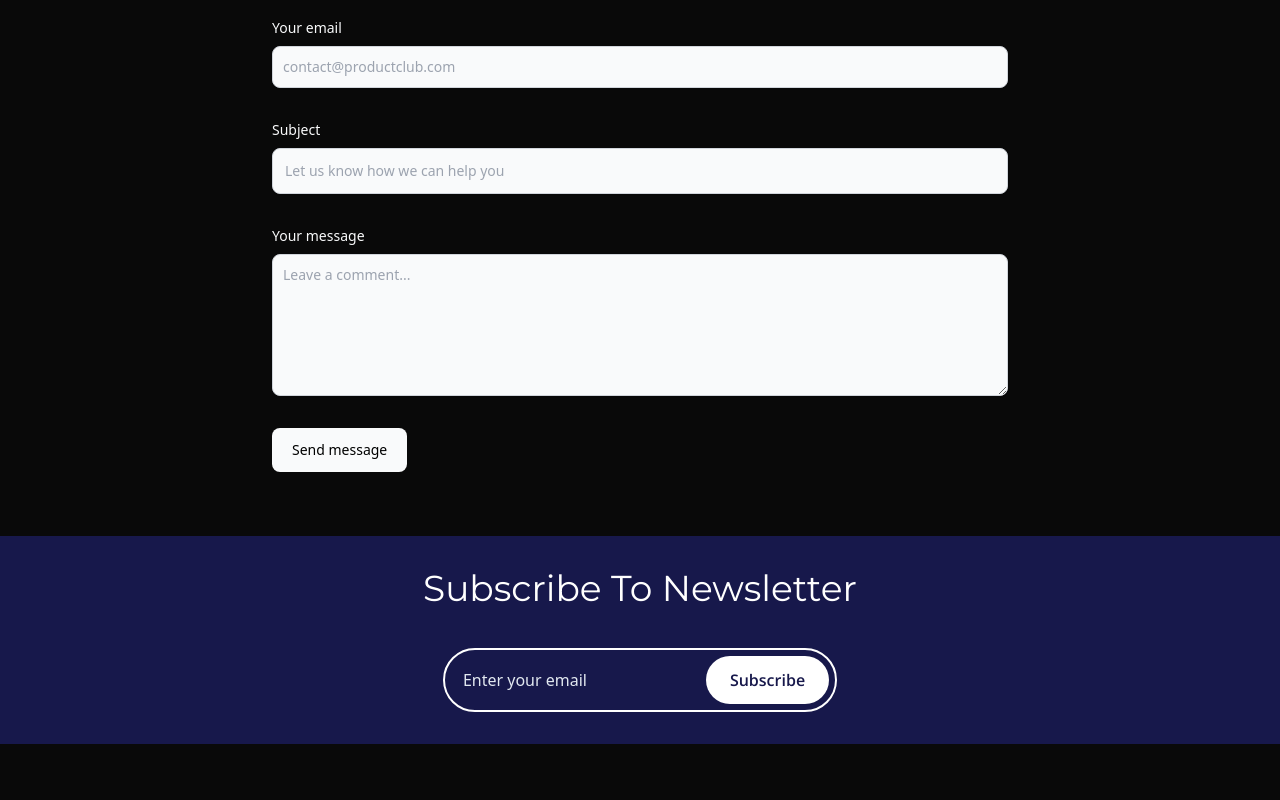
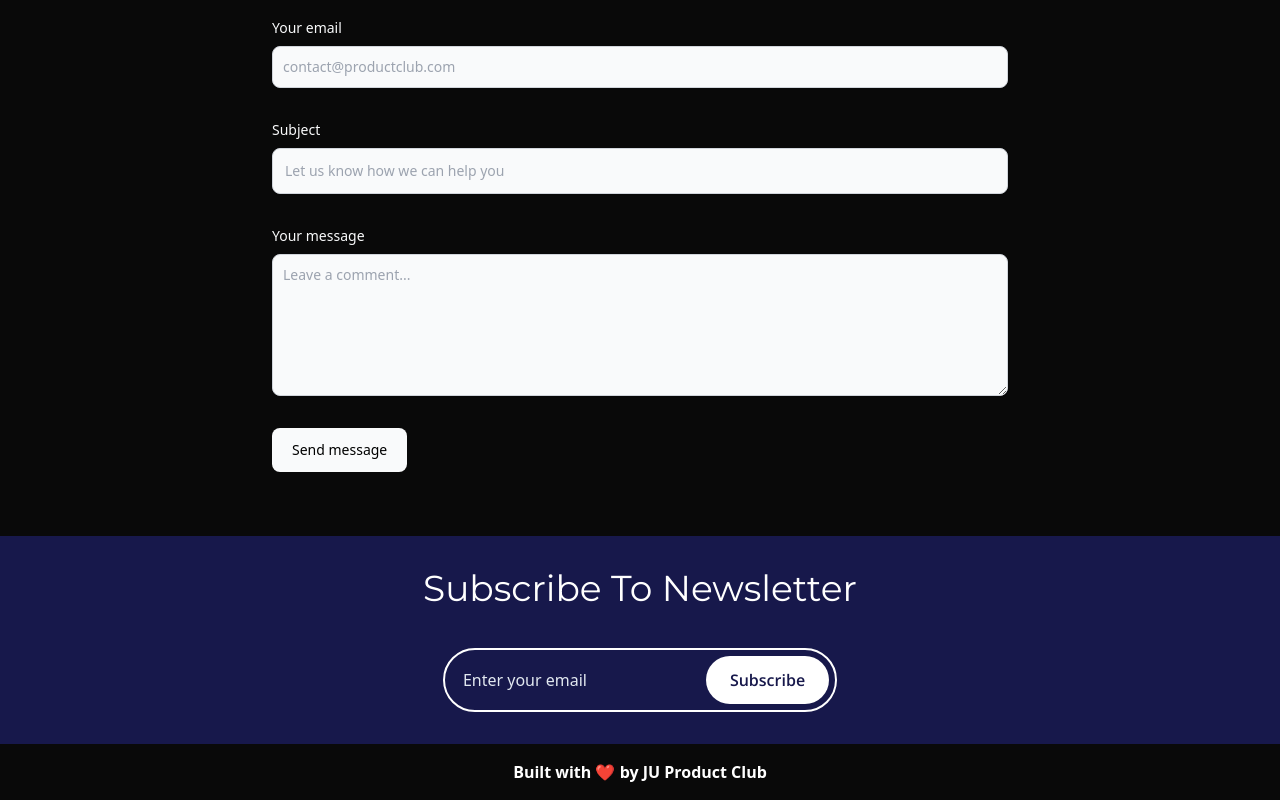
Before and after one commit to Jadavpur-University-Product-Club/official-website, a Next.js app: page / in a window 1280 px wide. Shown: the part 2942-3742 px from the top of the page. Before the commit the page ends 3686 px from the top, so only its background shows below. Built offline with nearby package versions, Linux system fonts and the light colour scheme; no server answers; a web font is replaced by a local one.

Commit message:
update
Co-authored-by: cAmartya <cAmartya@users.noreply.github.com>

```diff
--- /dev/null
+++ b/components/Footer.jsx
@@ -0,0 +1,7 @@
+export default function Footer(){
+    return(<>
+        <div className="text-white flex flex-col items-center justify-center py-4 font-semibold">
+            Built with ❤️ by JU Product Club
+        </div>
+    </>);
+}
--- a/pages/_document.js
+++ b/pages/_document.js
@@ -6,7 +6,7 @@
       <Head >
         {/* <title>Jadavpur University Product Club</title> */}
         <link rel="preconnect" href="https://fonts.googleapis.com"/>
-        <link rel="preconnect" href="https://fonts.gstatic.com" crossOrigin={true}/>
+        <link rel="preconnect" href="https://fonts.gstatic.com" crossOrigin="true"/>
         <link href="https://fonts.googleapis.com/css2?family=Bruno+Ace+SC&family=Montserrat&family=Open+Sans:wght@400;600;700&display=swap" rel="stylesheet"></link>      </Head>
       <body className='bg-website-background text-website-text'>
         <Main />
--- a/pages/index.js
+++ b/pages/index.js
@@ -6,16 +6,17 @@
 import NewsLetter from "@/components/NewsLetter";
 import Products from "@/components/Products";
 import Product from "@/components/Product";
+import Footer from "@/components/Footer";
 export default function Home() {
     return (
     <>
         <Header />
         <About />
         <Products />
-
         <Join />
         <Contact />
         <NewsLetter />
+        <Footer />
     </>
     );
 }
```
